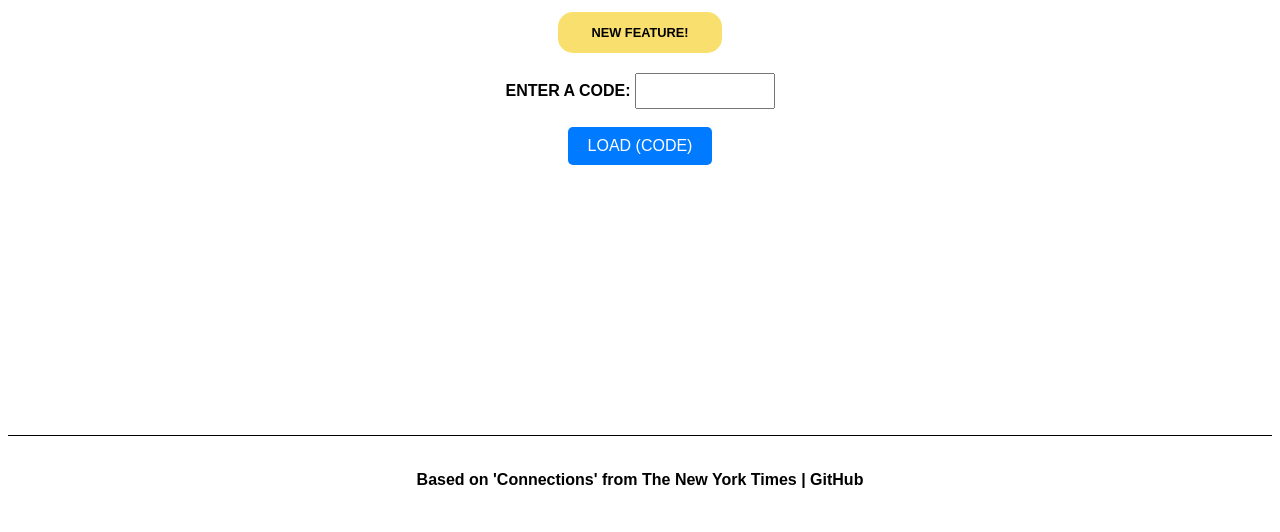
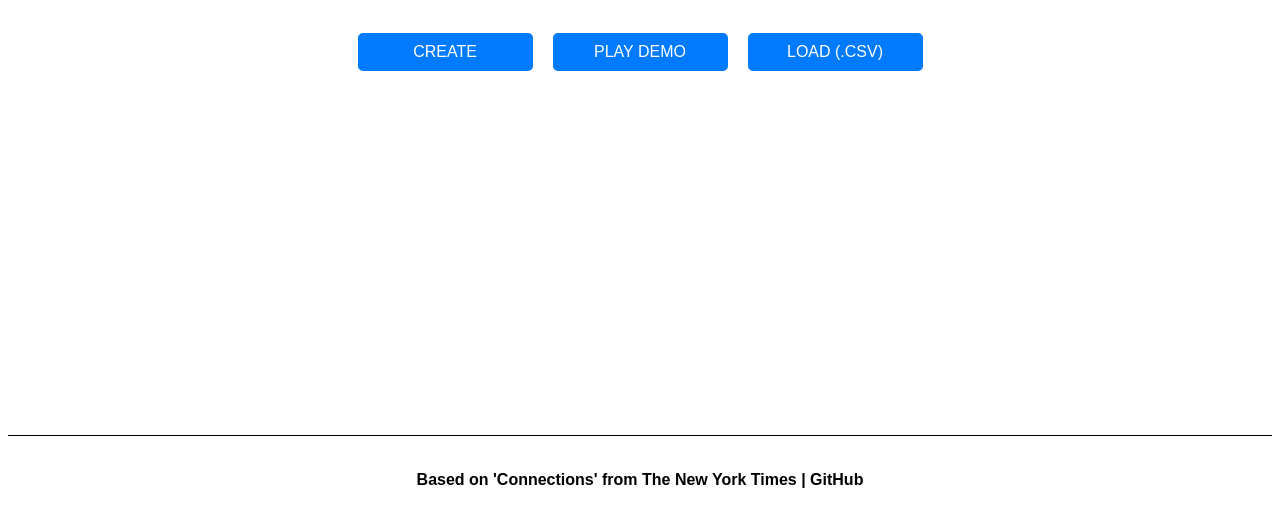
Before and after one commit to jacobi-waldino/ConnectionsLab, a website: page index.html in a window 1280 px wide. Shown: the part 411-943 px from the top of the page. Drawn offline with Linux system fonts and the light colour scheme; a web font is replaced by a local one.

Commit message:
Remove game sharing from index.html

```diff
--- a/index.html
+++ b/index.html
@@ -30,7 +30,7 @@
                     </button>
                 </div>
             </div>
-            <div id="new-feature-container">
+            <!-- <div id="new-feature-container">
                 <p id="new-feature-sign">New Feature!</p>
             </div>
             <div id="load-from-db-container">
@@ -40,10 +40,10 @@
                         <input type="text" id="game-code" name="game-code" maxlength="8">
                         <br>
                         <br>
-                        <input type="submit" value="Load (Code)" id="load-from-db" class="button-link" disabled>
+                        <input type="submit" value="Load (Code)" id="load-from-db" class="button-link">
                     </form>
                 </div>
-            </div>
+            </div> -->
         </div>
     </div>
 
```
